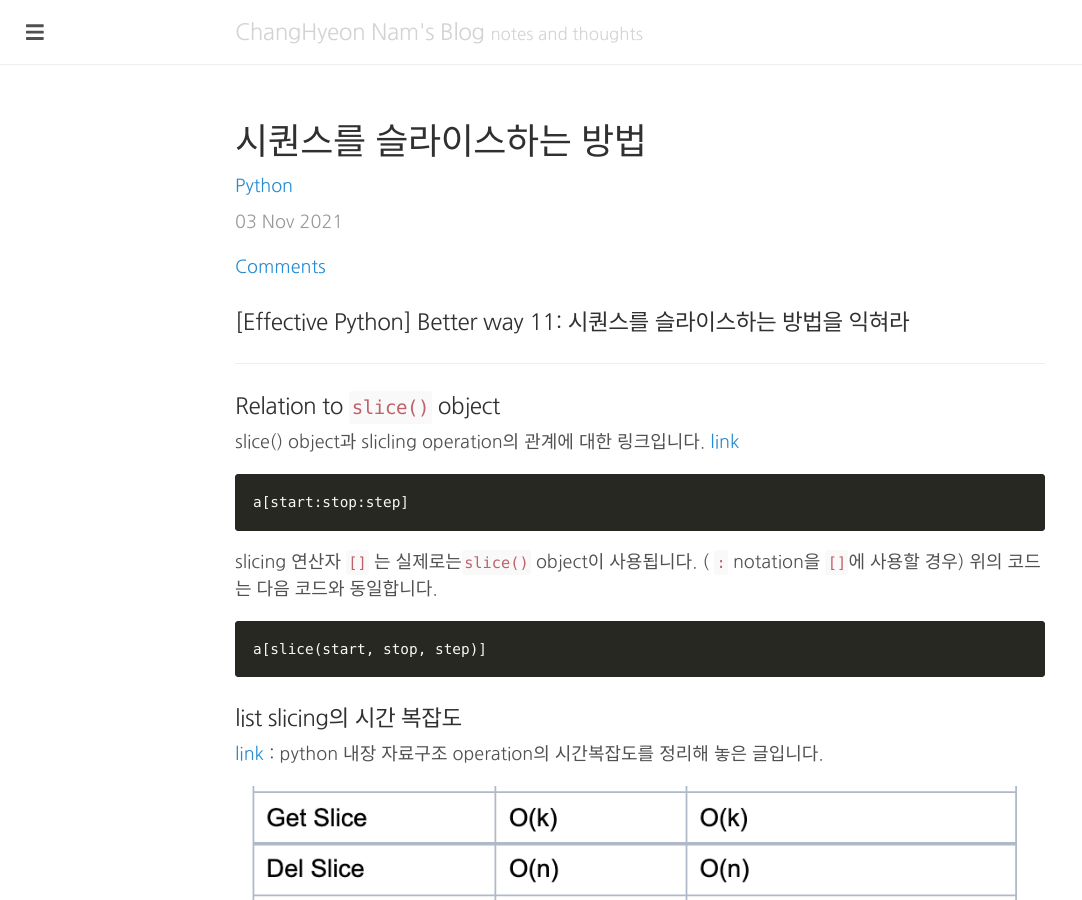
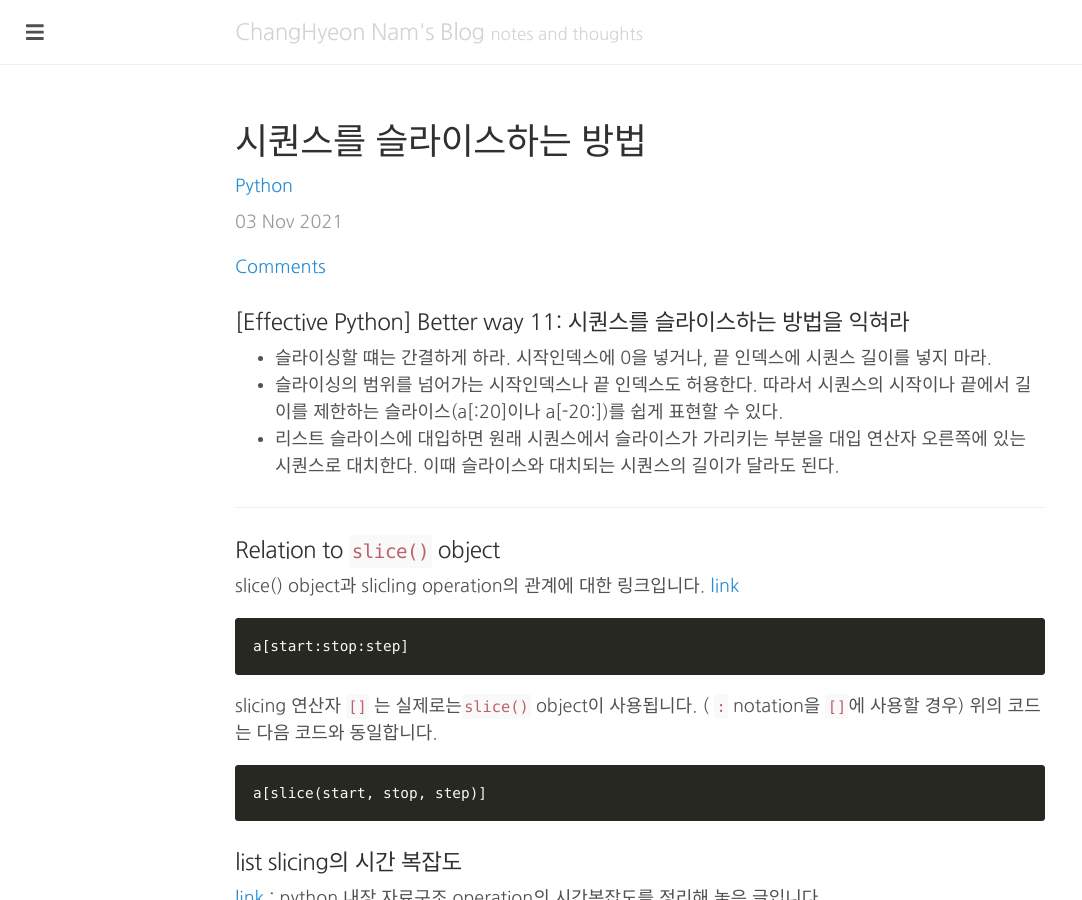
Before and after one commit to changhyeonnam/changhyeonnam.github.io, a Jekyll site: the page built from _posts/2021/2021-11-03-python_bw11_slice.md, in a window 1280 px wide and 900 px high. Shown: the whole window, without its empty margins (0-1082 px from the left). Built offline with Jekyll 4.4.1, drawn with Linux system fonts in a browser that asks for light colours; nearby versions of some CDN libraries; our own code applies the rules of GitHub Pages for plain Markdown files; comment, search, counter and statistics services are not loaded.

Commit message:
Update 2021-11-03-python_bw11_slice.md

```diff
--- a/_posts/2021/2021-11-03-python_bw11_slice.md
+++ b/_posts/2021/2021-11-03-python_bw11_slice.md
@@ -7,6 +7,10 @@ use_math: true
 comments: true
 ---
 ### [Effective Python] Better way 11: 시퀀스를 슬라이스하는 방법을 익혀라
+
+- 슬라이싱할 떄는  간결하게 하라. 시작인덱스에 0을 넣거나, 끝 인덱스에 시퀀스 길이를 넣지 마라.
+- 슬라이싱의 범위를 넘어가는 시작인덱스나 끝 인덱스도 허용한다. 따라서 시퀀스의 시작이나 끝에서 길이를 제한하는 슬라이스(a[:20]이나 a[-20:])를 쉽게 표현할 수 있다.
+- 리스트 슬라이스에 대입하면 원래 시퀀스에서 슬라이스가 가리키는 부분을 대입 연산자 오른쪽에 있는 시퀀스로 대치한다. 이때 슬라이스와 대치되는 시퀀스의 길이가 달라도 된다.
 
 ---
 
```
